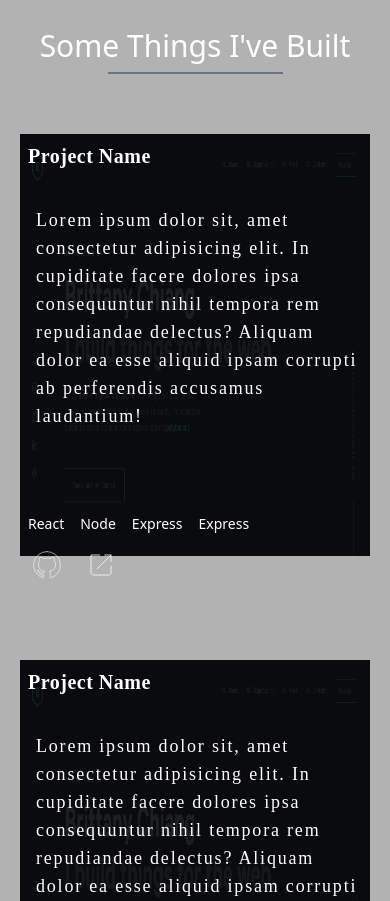
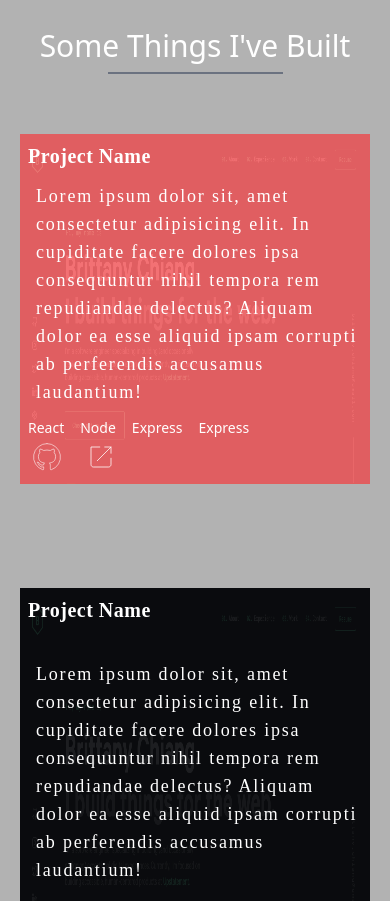
Before and after one commit to siyfa/v1, a React (Vite) app: page / in a window 390 px wide. Shown: the part 3160-4061 px from the top of the page. Built offline with nearby package versions, Linux system fonts and the light colour scheme; a web font is replaced by a local one.

Commit message:
work 1 media

```diff
--- a/src/sections/works/index.jsx
+++ b/src/sections/works/index.jsx
@@ -18,14 +18,14 @@ export const Works = () => {
               href=""
               target="_blank"
               rel="noopener noreferrer"
-              className="md:h-96 h-[50vh] md:w-2/3 w-full"
+              className="md:h-96 h-[350px] md:w-2/3 w-full"
             >
               <img
                 src={TestWork}
                 className="w-full h-full md:hover:grayscale-0 md:grayscale relative hover:z-10"
               />
             </a>
-            <div className="md:w-1/3 w-full  md:relative absolute top-0">
+            <div className="md:w-1/3 w-full md:h-0 h-[350px] md:relative absolute top-0">
               <div className="md:text-right text-left text-xl tracking-wide font-medium font-secondary md:relative absolute md:top-0 top-2 md:left-0 left-2 md:z-0 z-20">
                 <p className="mb-2 text-sm font-tetiary md:block hidden">
                   Feature Project -
@@ -38,21 +38,24 @@ export const Works = () => {
                   Project Name
                 </a>
               </div>
-              <div className="md:bg-[#080808] bg-[rgba(10,10,10,0.9)] md:h-56 h-[50vh] w-full absolute md:top-20 top-0 md:right-1/4 ">
-                <p className="p-2 text-lg font-tetiary md:tracking-wide tracking-widest md:mt-0 mt-16 md:ml-0 ml-2">
+              <div className="">
+                <div className="md:bg-[#080808] bg-[rgba(248,102,102,0.9)] md:h-56 w-full absolute md:top-20 top-0 bottom-0 md:right-1/4 ">
+                  <p className="p-2 text-lg font-tetiary md:tracking-wide tracking-widest md:mt-0 mt-10 md:ml-0 ml-2">
                     Lorem ipsum dolor sit, amet consectetur adipisicing elit. In
-                  cupiditate facere dolores ipsa consequuntur nihil tempora rem
-                  repudiandae delectus? Aliquam dolor ea esse aliquid ipsam
-                  corrupti ab perferendis accusamus laudantium!
+                    cupiditate facere dolores ipsa consequuntur nihil tempora
+                    rem repudiandae delectus? Aliquam dolor ea esse aliquid
+                    ipsam corrupti ab perferendis accusamus laudantium!
                   </p>
                 </div>
-              <ul className="flex flex-wrap text-sm absolute md:bottom-12 bottom-[-400px] left-2 md:left-5 space-x-4">
+              </div>
+              <div className="absolute bottom-2 left-2 md:top-[320px]">
+                <ul className="flex flex-wrap text-sm space-x-4">
                   <li>React</li>
                   <li>Node</li>
                   <li>Express</li>
                   <li>Express</li>
                 </ul>
-              <ul className="flex flex-wrap text-sm absolute md:bottom-0 bottom-[-450px] left-2 md:left-5 space-x-4">
+                <ul className="flex flex-wrap text-sm space-x-4">
                   <li className="hover:bg-black p-1 rounded">
                     <a href="" className="" target="_blank">
                       <img src={GithubIcon} alt="" className="" />
@@ -64,6 +67,7 @@ export const Works = () => {
                     </a>
                   </li>
                 </ul>
+              </div>
             </div>
           </div>
         </div>
```
Lines whose indentation alone changed are shown as unchanged.
